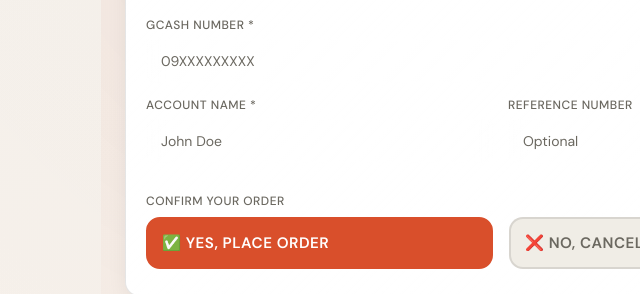
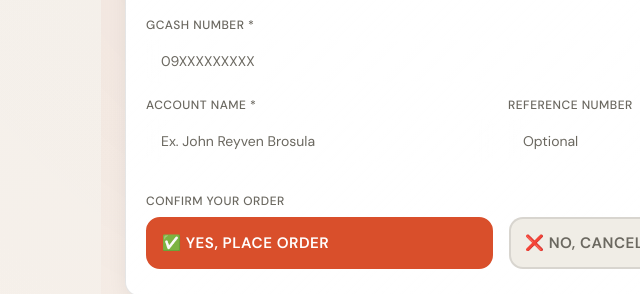
Before and after one commit to johnreyvenbrosula-crypto/shopifyweb, a plain HTML site: page checkout.html in a window 1280 px wide. Shown: the part 1487-1781 px from the top of the page, 139-779 px from the left. Drawn offline with Linux system fonts and the light colour scheme.

Commit message:
Update checkout.html

```diff
--- a/checkout.html
+++ b/checkout.html
@@ -536,7 +536,7 @@
           <div class="form-row">
             <div class="form-group">
               <label>Account Name *</label>
-              <input type="text" id="checkoutExpiry" placeholder="John Doe" maxlength="20" required />
+              <input type="text" id="checkoutExpiry" placeholder="Ex. John Reyven Brosula" maxlength="20" required />
             </div>
             <div class="form-group">
               <label>Reference Number</label>
```
